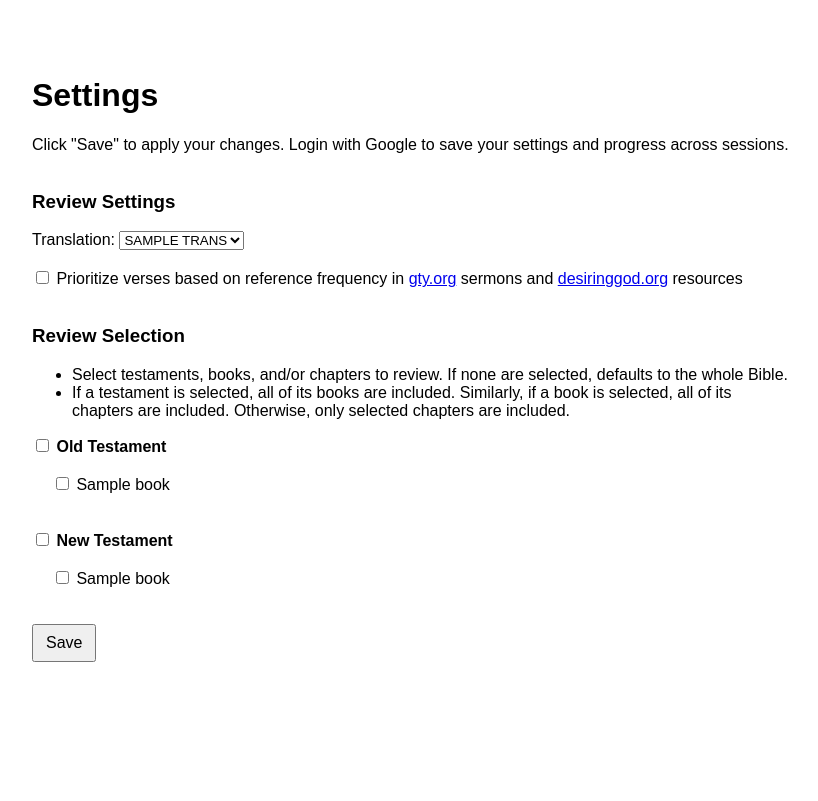
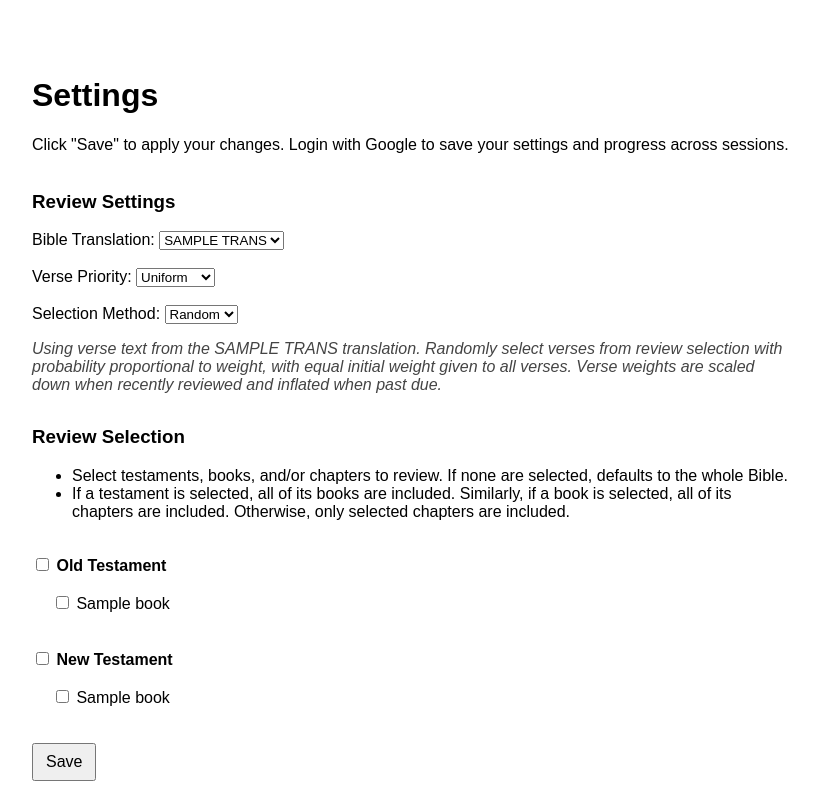
Before and after one commit to jirehhuang/know-your-bible, a Python web app: template app/templates/settings.html in a window 1280 px wide. Shown: the part 50-851 px from the top of the page, without its empty margins (228-1046 px from the left). Before the commit the page ends 712 px from the top, so only its background shows below. Run offline with Jinja, Linux system fonts and the light colour scheme; the template is opened without the code that fills it: most values are stand-ins (such as "Sample title", 1, 10 or a date in 2020); some libraries are stand-ins or nearby versions.

Commit message:
Updated to input selector (random, greedy) and priority (uniform, weighted)

```diff
--- a/app/templates/settings.html
+++ b/app/templates/settings.html
@@ -26,7 +26,8 @@
     <br><br>
 
     <h3>Review Settings</h3>
-    <label for="translation">Translation:</label>
+
+    <label for="translation">Bible Translation:</label>
     <select name="translation" id="translation">
       {% for trans in avail_translations %}
         <option value="{{ trans }}"
@@ -38,13 +39,21 @@
 
     <br><br>
 
-    <label>
-      <input type="checkbox" name="prioritize_frequency"
-            {% if prioritize_frequency %}checked{% endif %}>
-      Prioritize verses based on reference frequency in <a href=https://www.gty.org>gty.org</a> sermons and <a href=https://www.desiringgod.org>desiringgod.org</a> resources
-    </label>
+    <label for="priority">Verse Priority:</label>
+    <select name="priority" id="priority">
+      <option value="uniform" {% if priority == "uniform" %}selected{% endif %}>Uniform</option>
+      <option value="weighted" {% if priority == "weighted" %}selected{% endif %}>Weighted</option>
+    </select>
 
     <br><br>
+
+    <label for="selector">Selection Method:</label>
+    <select name="selector" id="selector">
+      <option value="random" {% if selector == "random" %}selected{% endif %}>Random</option>
+      <option value="greedy" {% if selector == "greedy" %}selected{% endif %}>Greedy</option>
+    </select>
+
+    <p id="method-description" style="font-style: italic; color: #444; margin-bottom: 2em;"></p>
 
     <h3>Review Selection</h3>
 
@@ -52,6 +61,7 @@
       <li>Select testaments, books, and/or chapters to review. If none are selected, defaults to the whole Bible.</li>
       <li>If a testament is selected, all of its books are included. Similarly, if a book is selected, all of its chapters are included. Otherwise, only selected chapters are included.</li>
     </ul>
+    <br>
 
     <label>
       <input type="checkbox" name="selected_testaments" value="old"
@@ -117,4 +127,43 @@
     <br>
     <button type="submit" style="font-size: 1em;">Save</button>
   </form>
+
+  <script>
+    const translationSelect = document.getElementById("translation");
+    const prioritySelect = document.getElementById("priority");
+    const selectorSelect = document.getElementById("selector");
+    const description = document.getElementById("method-description");
+
+    function updateDescription() {
+      const translation = translationSelect.value.toUpperCase();
+      const priority = prioritySelect.value;
+      const selector = selectorSelect.value;
+
+      let desc = `Using verse text from the ${translation} translation. `;
+
+      if (selector === "random") {
+        desc += "Randomly select verses from review selection with probability proportional to weight, ";
+      } else if (selector === "greedy") {
+        desc += "Select verses from review selection with the highest weight, ";
+      }
+
+      if (priority === "weighted") {
+        desc += `with greater initial weight given to more commonly cited verses in <a href=https://www.gty.org/>gty.org</a> sermons and <a href=https://www.desiringgod.org/>desiringgod.org</a> resources. `;
+      } else {
+        desc += "with equal initial weight given to all verses. ";
+      }
+
+      desc += "Verse weights are scaled down when recently reviewed and inflated when past due."
+
+      description.innerHTML = desc;
+    }
+
+    // Initialize and bind listeners
+    translationSelect.addEventListener("change", updateDescription);
+    prioritySelect.addEventListener("change", updateDescription);
+    selectorSelect.addEventListener("change", updateDescription);
+
+    // Call once on page load
+    updateDescription();
+  </script>
 {% endblock %}
```
Also changed, not shown: app/main.py (+19 -9 lines).
